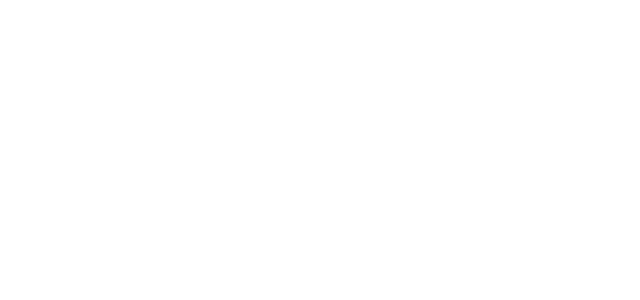
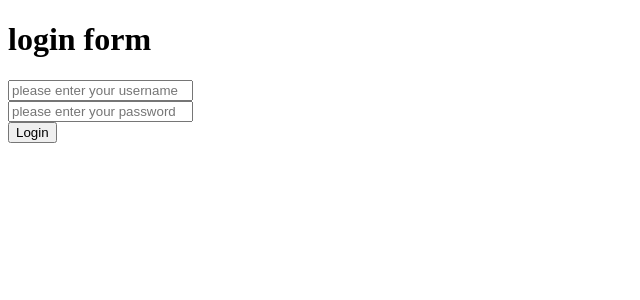
Before and after one commit to snappedrat/angular-app, an Angular app: page /login in a window 1280 px wide. Before the commit this address led to /. Shown: the top 300 px of the page, without its empty margins (0-640 px from the left). Built offline with nearby package versions, Linux system fonts and the light colour scheme.

Commit message:
recent commit
recent commit

```diff
--- a/src/app/app.routes.ts
+++ b/src/app/app.routes.ts
@@ -1,6 +1,6 @@
 import { Routes } from '@angular/router';
 import { AppComponent } from './app.component';
-import { Component1Component } from './component1/component1.component';
+import { LoginComponent } from './login/login.component';
 import { Component2Component } from './component2/component2.component';
 import { Component3Component } from './component3/component3.component';
 import { Component4Component } from './component4/component4.component';
@@ -13,7 +13,7 @@ import { Component10Component } from './component10/component10.component';
 
 export const routes: Routes = [
    { path:'',component:AppComponent,},
-   { path:'component1',component:Component1Component,},
+   { path:'login',component:LoginComponent,},
    { path:'component2',component:Component2Component,},
    { path:'component3',component:Component3Component,},
    { path:'component4',component:Component4Component,},
--- a/src/app/component1/component1.component.html
+++ /dev/null
@@ -1 +0,0 @@
-<p>component1 works!</p>
--- /dev/null
+++ b/src/app/login/login.component.html
@@ -0,0 +1,12 @@
+<div class="fo">
+
+
+<form class="login-form" method="post" [formGroup]="form">
+<h1>login form</h1>
+<input type="text" name="username" formControlName="username" placeholder="please enter your username"><br>
+<input type="password" name="password" formControlName="password" placeholder="please enter your password"><br>
+<button class="btn" (click)="onsubmit()">Login</button>
+
+
+</form>
+</div>
--- /dev/null
+++ b/src/app/login/login.component.ts
@@ -0,0 +1,31 @@
+import { Component } from '@angular/core';
+import{FormBuilder,FormControl,FormGroup, FormsModule, ReactiveFormsModule, Validators} from '@angular/forms';
+import { Router,RouterModule } from '@angular/router';
+import { from } from 'rxjs';
+
+@Component({
+  selector: 'app-login',
+  standalone:true,
+  imports: [FormsModule,ReactiveFormsModule],
+  templateUrl: './login.component.html',
+  styleUrl: './login.component.css'
+})
+export class LoginComponent {
+  form=new FormGroup({
+    username:new FormControl('', Validators.required),
+    password:new FormControl('',[Validators.required, Validators.minLength(8)]),
+  });
+
+
+constructor(private router: Router){}
+onsubmit(){
+  if(this.form.valid){
+ localStorage.setItem("username",this.form.get('username')?.value as string)
+ localStorage.setItem("password",this.form.get('password')?.value as string)
+  this.router.navigate(['/component5'])
+
+}else{
+alert("Invalid credentials");
+}
+}
+}
```
Also changed, not shown: src/app/component1/component1.component.ts (deleted, +0 -12 lines), src/app/login/login.component.css (added), 1 other file (tests, documents, lock files or other folders).
